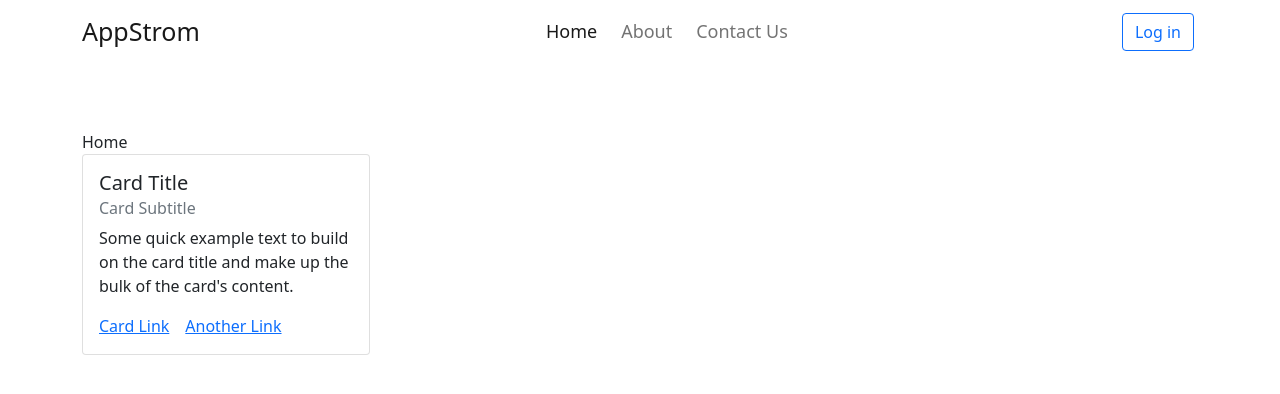
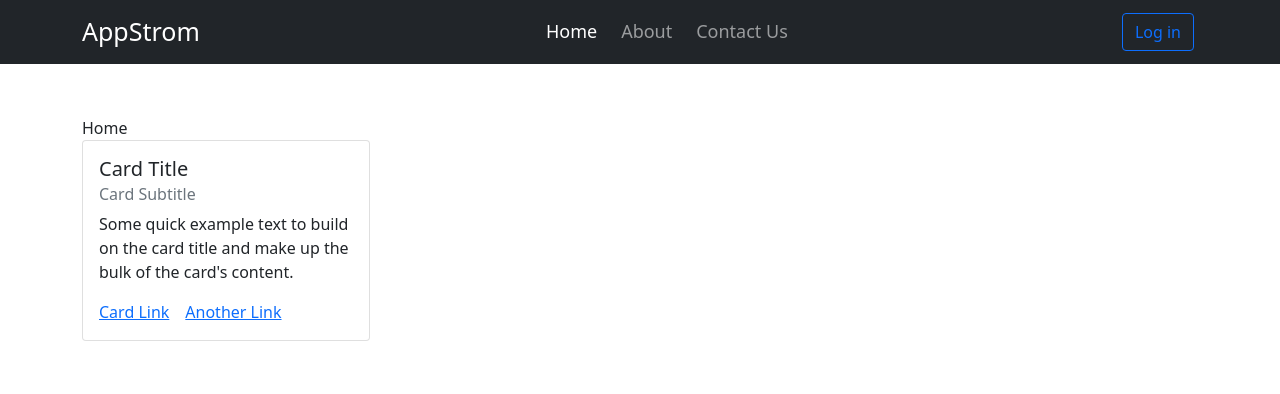
Before and after one commit to shivamanand-dev/appstrom-reactJS, a React (Create React App) app: page / in a window 1280 px wide. Shown: the top 394 px of the page. Built offline with nearby package versions, Linux system fonts and the light colour scheme; no server answers.

Commit message:
add update activity functionallity

```diff
--- a/src/App.js
+++ b/src/App.js
@@ -25,6 +25,7 @@ function App() {
     <div>
       <Router>
         <MainNavbar />
+        <div style={{ height: "50px" }}></div>
         <Alert />
         <div className="container mt-3">
           <LoadingBar color="#f11946" height={2} progress={state.progress} />
--- a/src/components/MainNavbar.js
+++ b/src/components/MainNavbar.js
@@ -16,7 +16,20 @@ const MainNavbar = () => {
   };
   return (
     <div>
-      <Navbar expand="lg">
+      <Navbar
+        expand="lg"
+        bg={`${
+          location.pathname === "/login" || location.pathname === "/signup"
+            ? " "
+            : "dark"
+        }`}
+        variant={`${
+          location.pathname === "/login" || location.pathname === "/signup"
+            ? "light"
+            : "dark"
+        }`}
+        className="fixed-top"
+      >
         <Container fluid className="container">
           <Navbar.Brand style={{ fontSize: "25px", fontWeight: "500" }}>
             AppStrom
```
